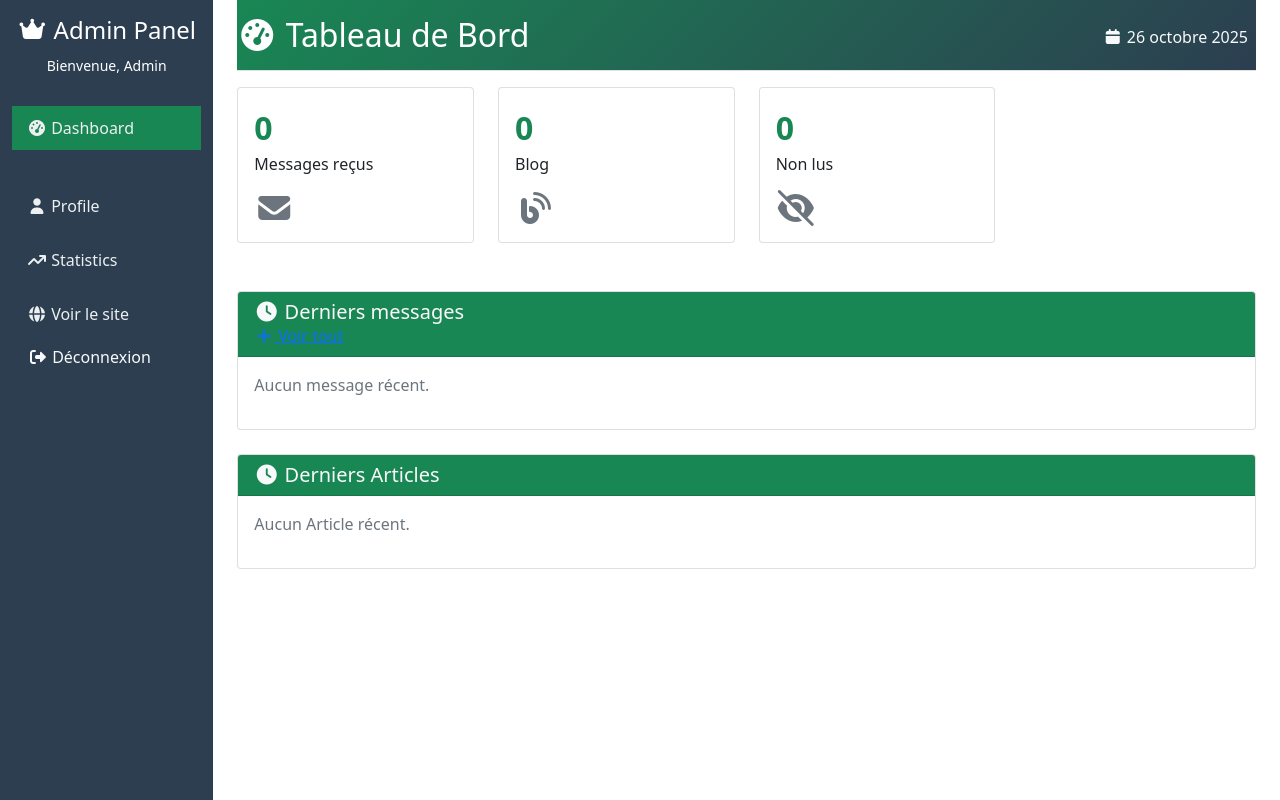
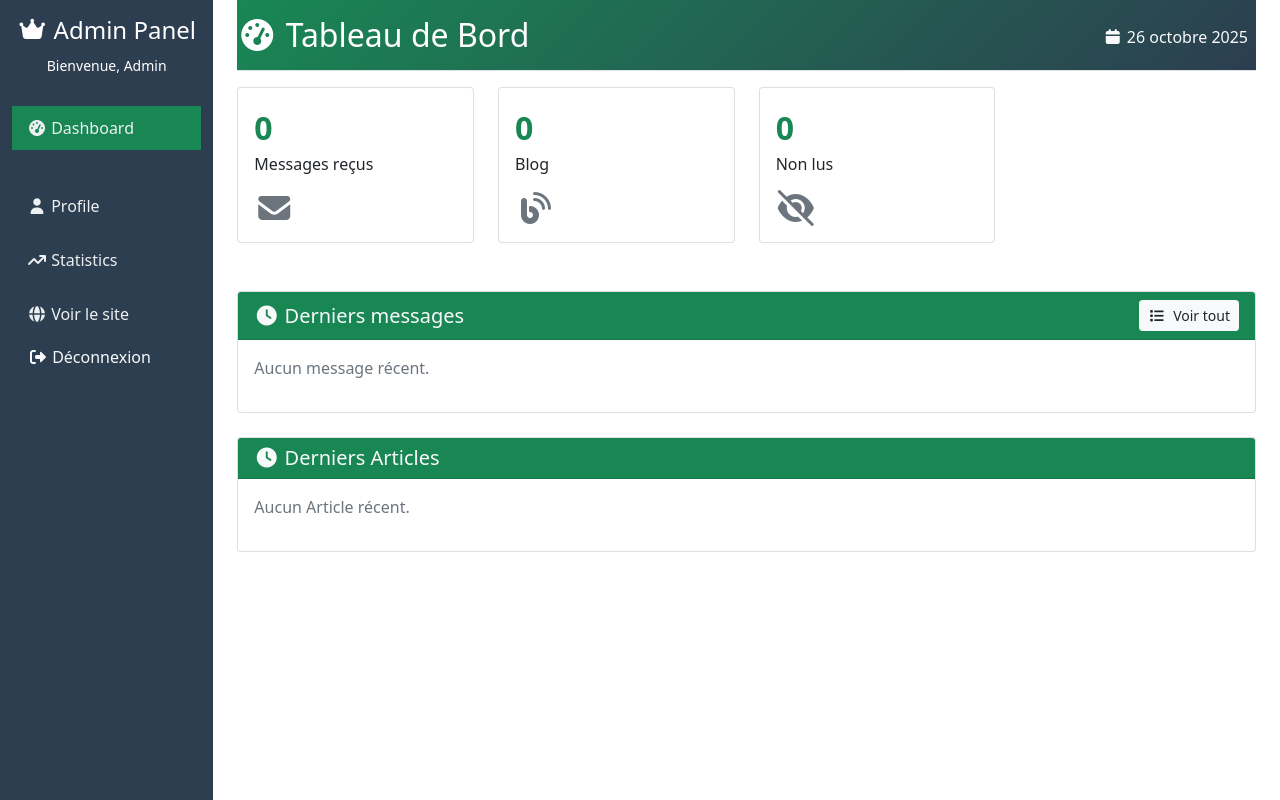
Before and after one commit to Epechastifol/portfeuil, a Django app: page /admin/ in a window 1280 px wide. Run offline with Django 5.2, Linux system fonts and the light colour scheme; a user stored in the database is signed in; data that the repository does not hold is empty; some libraries are stand-ins or nearby versions.

Commit message:
Refactor admin index template for improved layout and readability

```diff
--- a/templates/admin/index.html
+++ b/templates/admin/index.html
@@ -65,11 +65,13 @@
 <div class="row mt-4">
     <div class="col-12">
         <div class="card">
-                        <div class="card-header bg-success text-light">
+            <div class="card-header bg-success text-light d-flex justify-content-between align-items-center">
                 <h5 class="mb-0">
                     <i class="fas fa-clock"></i> Derniers messages
                 </h5>
-                            <a href="{% url 'admin:messages_list' %}"><i class="fas fa-plus"></i> Voir tout</a>
+                <a href="{% url 'admin:messages_list' %}" class="btn btn-sm btn-light text-dark">
+                    <i class="fas fa-list me-1"></i> Voir tout
+                </a>
             </div>
             <div class="card-body">
                 {% if recent_contacts %}
```
Lines whose indentation alone changed are shown as unchanged.
